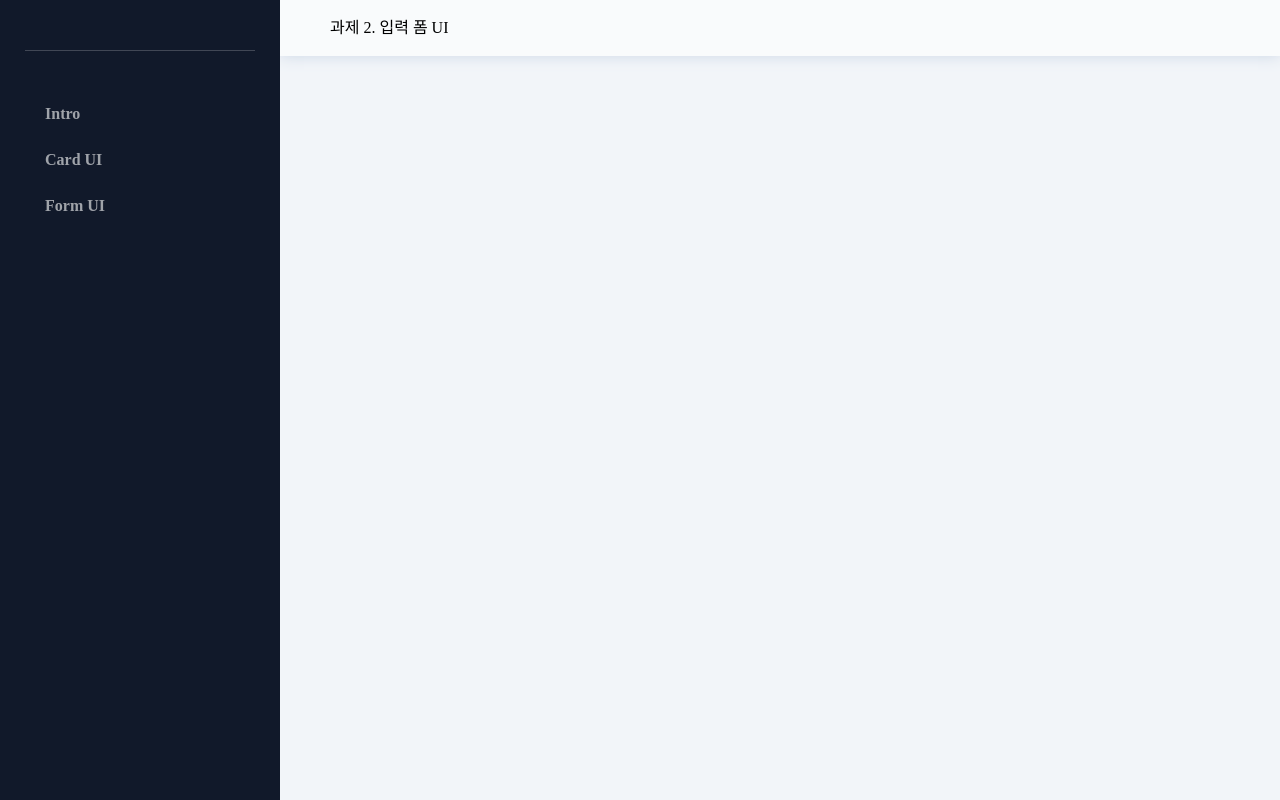
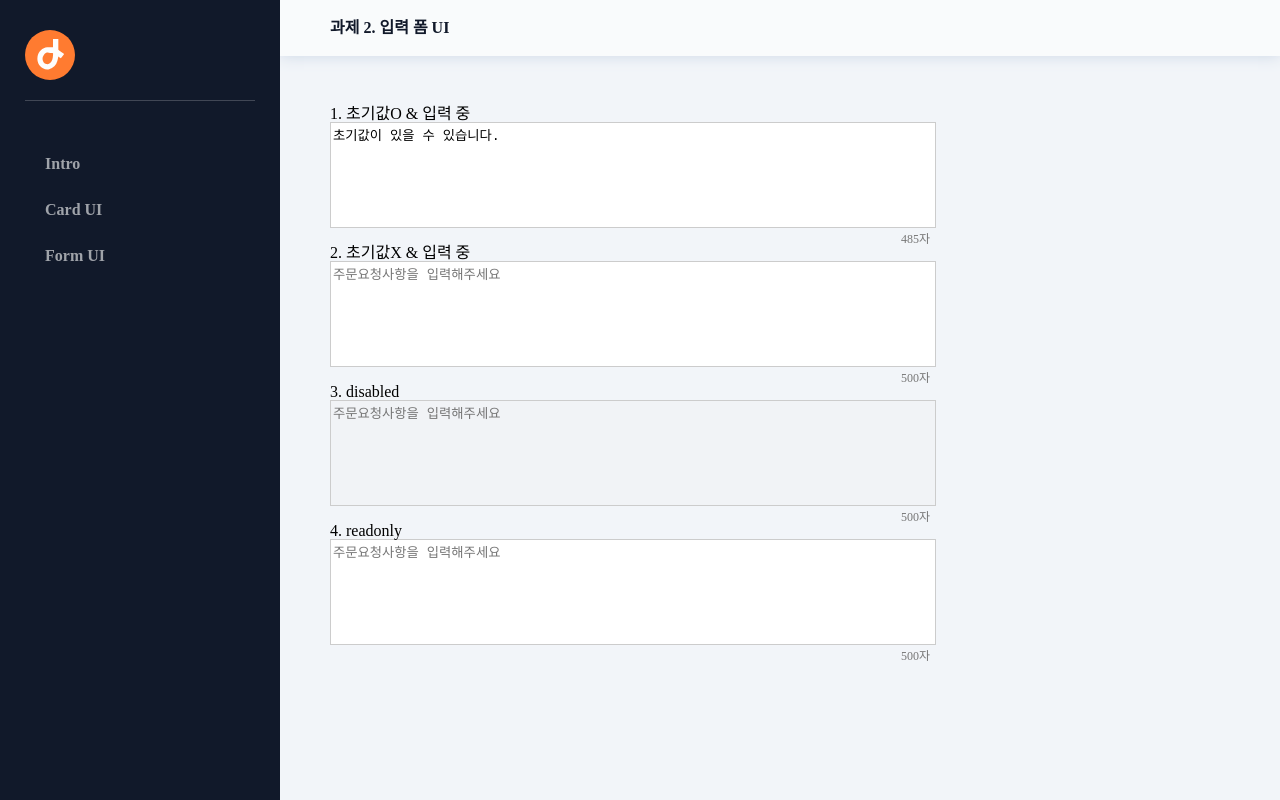
Before and after one commit to s7mile/backpackkr, a Vue app: page /form in a window 1280 px wide. Built offline with nearby package versions, Linux system fonts and the light colour scheme.

Commit message:
add formUI

```diff
--- a/src/assets/scss/_variables.scss
+++ b/src/assets/scss/_variables.scss
@@ -1,6 +1,7 @@
 $main-color: #ff7b30;
 $base-color: #767676;
 $yellow-color: #ffd630;
+$dark-color: #11192a;
 
 $transition-time: 0.4;
 
@@ -12,3 +13,5 @@ $border-color: #ccc;
 $info-padding: 0.8vw;
 $card-size-portrait: 13vw;
 $card-size-landscape: 10vw;
+
+$textarea-width: 600px;
--- a/src/assets/scss/layout.scss
+++ b/src/assets/scss/layout.scss
@@ -27,6 +27,8 @@ h2 {
   padding: 20px $main-contents-padding;
   background-color: rgba(255, 255, 255, 0.6);
   box-shadow: 0 0 15px #ccd7e5;
+  color: $dark-color;
+  font-weight: bold;
 }
 
 article {
--- a/src/assets/scss/layouts/AppHeader.scss
+++ b/src/assets/scss/layouts/AppHeader.scss
@@ -8,7 +8,7 @@ header {
   position: fixed;
   left: 0px;
   top: 0px;
-  background-color: #11192a;
+  background-color: $dark-color;
   box-shadow: none;
 
   h1 {
@@ -18,7 +18,7 @@ header {
   }
 
   .logo img {
-    display: none;
+    display: block;
     width: 50px;
     background-color: $main-color;
     @include border-radius(50%);
--- /dev/null
+++ b/src/components/form/FormItem.vue
@@ -0,0 +1,112 @@
+<template>
+  <div>
+    <div class="textarea_wrapper">
+      <textarea
+        name="comment"
+        id="commentTextarea"
+        :placeholder="placeholder"
+        v-model="value"
+        :disabled="disabled"
+        :readonly="readonly"
+        title="코멘트"
+        :maxlength="maxLength"
+      ></textarea>
+      <button
+        :class="
+          defaultValue === value ||
+          (defaultValue === undefined && value.length === 0)
+            ? 'hide'
+            : 'show'
+        "
+      >
+        Save
+      </button>
+    </div>
+    <p>{{ maxLength - value.length }}자</p>
+  </div>
+</template>
+
+<script lang="ts">
+import { defineComponent, ref } from "vue";
+export default defineComponent({
+  name: "FormItem",
+  props: {
+    defaultValue: String,
+    placeholder: String,
+    disabled: Boolean,
+    readonly: Boolean,
+  },
+  setup(props) {
+    const value = ref(props.defaultValue ? props.defaultValue : "");
+    const maxLength = 500;
+
+    return {
+      value,
+      maxLength,
+    };
+  },
+});
+</script>
+<style lang="scss" scoped>
+.textarea_wrapper:after {
+  content: "";
+  display: block;
+  clear: both;
+}
+
+textarea {
+  float: left;
+  width: $textarea-width;
+  height: 100px;
+  border: 1px solid $border-color;
+  resize: none;
+  overflow: auto;
+  outline: none;
+
+  -webkit-box-shadow: none;
+  -moz-box-shadow: none;
+  box-shadow: none;
+
+  &:focus {
+    border-color: $main-color;
+  }
+}
+
+span {
+  color: $base-color;
+}
+
+button {
+  float: left;
+  width: 100px;
+  height: 100px;
+  margin-left: 10px;
+  border: 1px solid $border-color;
+  background: #fff;
+  color: $main-color;
+
+  &:disabled {
+    background: #f0f0f0 !important;
+  }
+
+  &:active {
+    background: #f9f9f9;
+  }
+
+  &.show {
+    display: block;
+  }
+
+  &.hide {
+    display: none;
+  }
+}
+
+p {
+  width: $textarea-width;
+  margin-top: 5px;
+  text-align: right;
+  color: $base-color;
+  font-size: 12px;
+}
+</style>
--- a/src/views/FormUI.vue
+++ b/src/views/FormUI.vue
@@ -1,13 +1,30 @@
 <template>
   <h2>과제 2. 입력 폼 UI</h2>
-  <ul></ul>
+  <article>
+    <h3>1. 초기값O & 입력 중</h3>
+    <FormItem
+      defaultValue="초기값이 있을 수 있습니다."
+      placeholder="주문요청사항을 입력해주세요"
+    />
+    <h3>2. 초기값X & 입력 중</h3>
+    <FormItem placeholder="주문요청사항을 입력해주세요" />
+    <h3>3. disabled</h3>
+    <FormItem placeholder="주문요청사항을 입력해주세요" disabled />
+    <h3>4. readonly</h3>
+    <FormItem placeholder="주문요청사항을 입력해주세요" readonly />
+  </article>
 </template>
 
 <script lang="ts">
+import FormItem from "../components/form/FormItem.vue";
+
 export default {
   name: "FormUI",
   props: {
     msg: String,
   },
+  components: {
+    FormItem,
+  },
 };
 </script>
```
